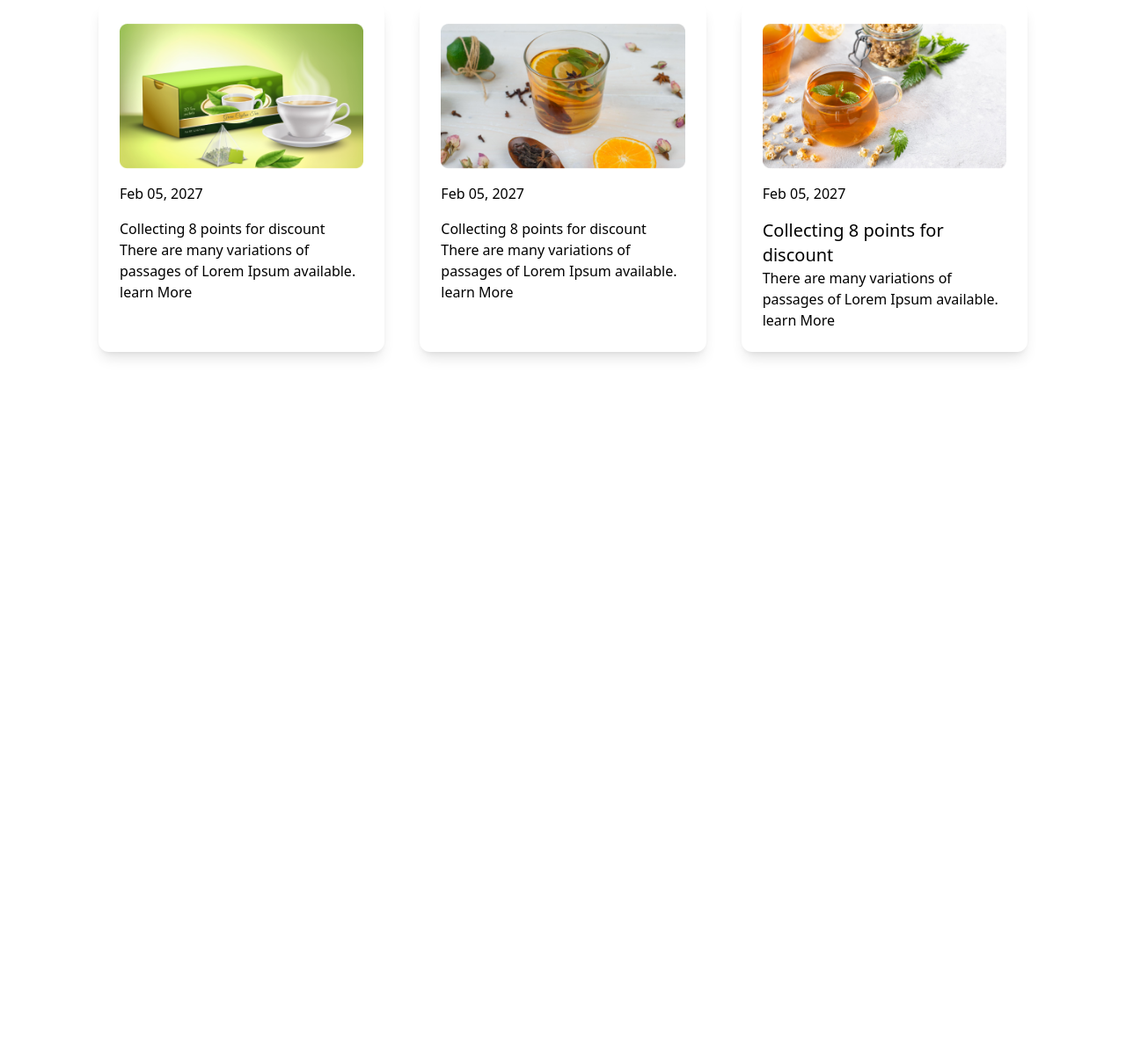
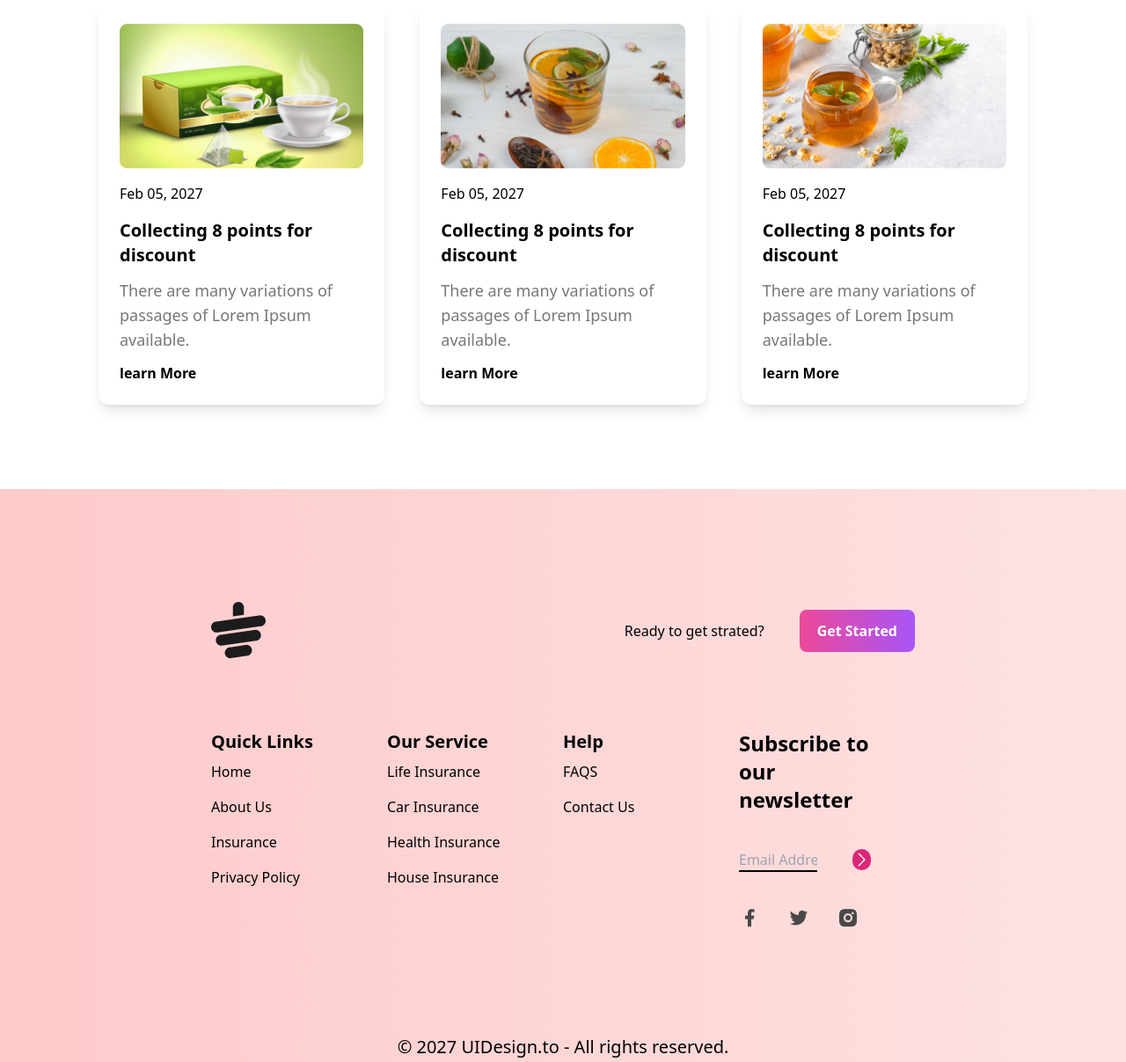
Before and after one commit to MMaria18/Tea-Talk, a plain HTML site: page index.html in a window 1280 px wide. Shown: the part 2685-3892 px from the top of the page at 88% size. Before the commit the page ends 3181 px from the top, so only its background shows below. Drawn offline with nearby package versions, Linux system fonts and the light colour scheme; a web font is replaced by a local one.

Commit message:
complete

```diff
--- a/index.html
+++ b/index.html
@@ -252,10 +252,10 @@
           <img src="images/news-1.png" alt="">
           <p class="py-4">Feb 05, 2027</p>
 
-          <h1>Collecting 8 points for discount</h1>
-          <p>There are many variations of passages of Lorem Ipsum available.</p>
+          <h1 class="text-xl font-bold">Collecting 8 points for discount</h1>
+          <p  class="text-[#777777] text-lg py-3">There are many variations of passages of Lorem Ipsum available.</p>
 
-          <p>learn More</p>
+          <p class="font-bold">learn More</p>
 
         </div>
 
@@ -266,10 +266,10 @@
           <img src="images/news-2.png" alt="">
           <p class="py-4">Feb 05, 2027</p>
 
-          <h1>Collecting 8 points for discount</h1>
-          <p>There are many variations of passages of Lorem Ipsum available.</p>
+          <h1 class="text-xl font-bold">Collecting 8 points for discount</h1>
+          <p  class="text-[#777777] text-lg py-3">There are many variations of passages of Lorem Ipsum available.</p>
 
-          <p>learn More</p>
+          <p class="font-bold">learn More</p>
 
         </div>
 
@@ -279,10 +279,10 @@
           <img src="images/news-3.png" alt="">
           <p class="py-4">Feb 05, 2027</p>
 
-          <h1 class="text-xl">Collecting 8 points for discount</h1>
-          <p>There are many variations of passages of Lorem Ipsum available.</p>
+          <h1 class="text-xl font-bold">Collecting 8 points for discount</h1>
+          <p  class="text-[#777777] text-lg py-3">There are many variations of passages of Lorem Ipsum available.</p>
 
-          <p>learn More</p>
+          <p class="font-bold">learn More</p>
 
         </div>
 
@@ -293,7 +293,106 @@
 
   </main>
 
-  <footer>
+  <footer class="mb-24" >
+<div class=" px-60 bg-gradient-to-r from-red-200 to-red-100 pb-20">
+
+
+
+  <div class="flex justify-between pt-32 pb-20">
+
+    <div>
+      <img src="images/cup.png" alt="">
+    </div>
+
+    <div class="flex items-center gap-10">
+      <p>Ready to get strated?</p>
+      <button class="bg-gradient-to-r from-pink-500 to-purple-500 px-5 py-3 rounded-lg text-white font-semibold">Get Started</button>
+    </div>
+
+  </div>
+
+
+
+<!-- links -->
+<div class="grid lg:grid-cols-4 grid-cols-1">
+
+<div >
+  <h1 class="text-xl font-semibold">Quick Links</h1>
+  <p class="py-2">Home
+    </p>
+  <p class="py-2">About Us
+    </p>
+  <p class="py-2">Insurance
+    </p>
+  <p class="py-2">Privacy Policy</p>
+</div>
+
+
+
+
+<div>
+  <h1 class="text-xl font-semibold" >Our Service</h1>
+  <p class="py-2">Life Insurance
+    </p>
+  <p class="py-2">Car Insurance
+    </p>
+  <p class="py-2">Health Insurance
+    </p>
+  <p class="py-2">House Insurance</p>
+</div>
+
+
+
+<div>
+  <h1 class="text-xl font-semibold">Help</h1>
+  <p class="py-2">FAQS
+    </p>
+  <p class="py-2">Contact Us
+    </p>
+
+</div>
+
+<div class="w-3/4">
+  <h1 class="text-2xl font-semibold">Subscribe to our newsletter
+   </h1>
+
+   <div class="flex gap-10 pt-10">
+
+    <input class="bg-transparent border-b-2 border-black w-4/6" type="text" placeholder="Email Address">
+
+    <svg xmlns="http://www.w3.org/2000/svg" fill="none" viewBox="0 0 24 24" stroke-width="1.5" stroke="currentColor" class="size-6 bg-pink-600 rounded-full inline-flex justify-center items-center text-white ">
+      <path stroke-linecap="round" stroke-linejoin="round" d="m8.25 4.5 7.5 7.5-7.5 7.5" />
+    </svg>
+   </div>
+
+
+
+
+
+
+   <div class="flex py-10 gap-8">
+
+    <img src="images/Frame (2).png" alt="">
+    <img src="images/Frame.png" alt="">
+    <img src="images/Frame (1).png" alt="">
+
+   </div>
+
+</div>
+
+
+
+
+</div>
+
+ <p class="text-center pt-20 text-xl">© 2027 UIDesign.to - All rights reserved.</p>
+
+
+
+
+
+</div>
+
 
   </footer>
 
```
Also changed, not shown: images/Frame (1).png (added), images/Frame (2).png (added), images/Frame.png (added).
